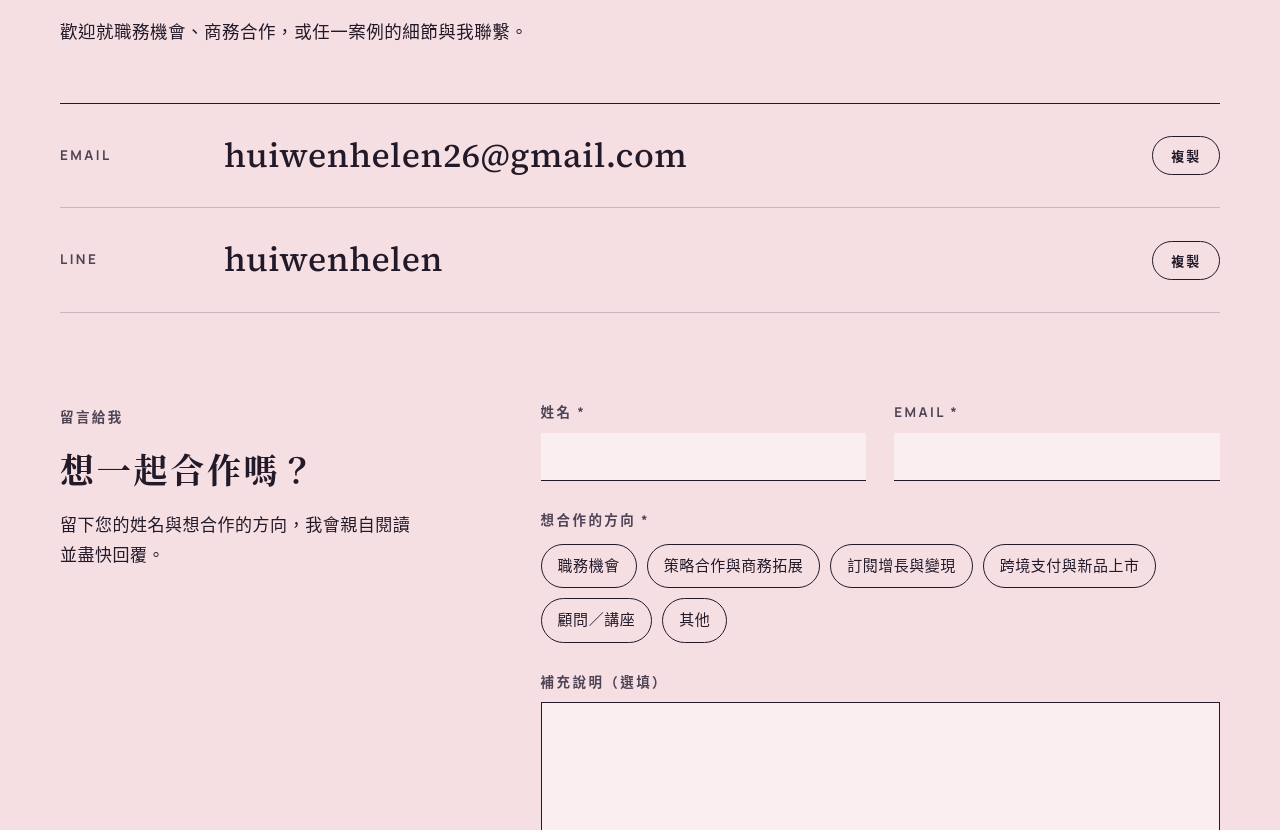
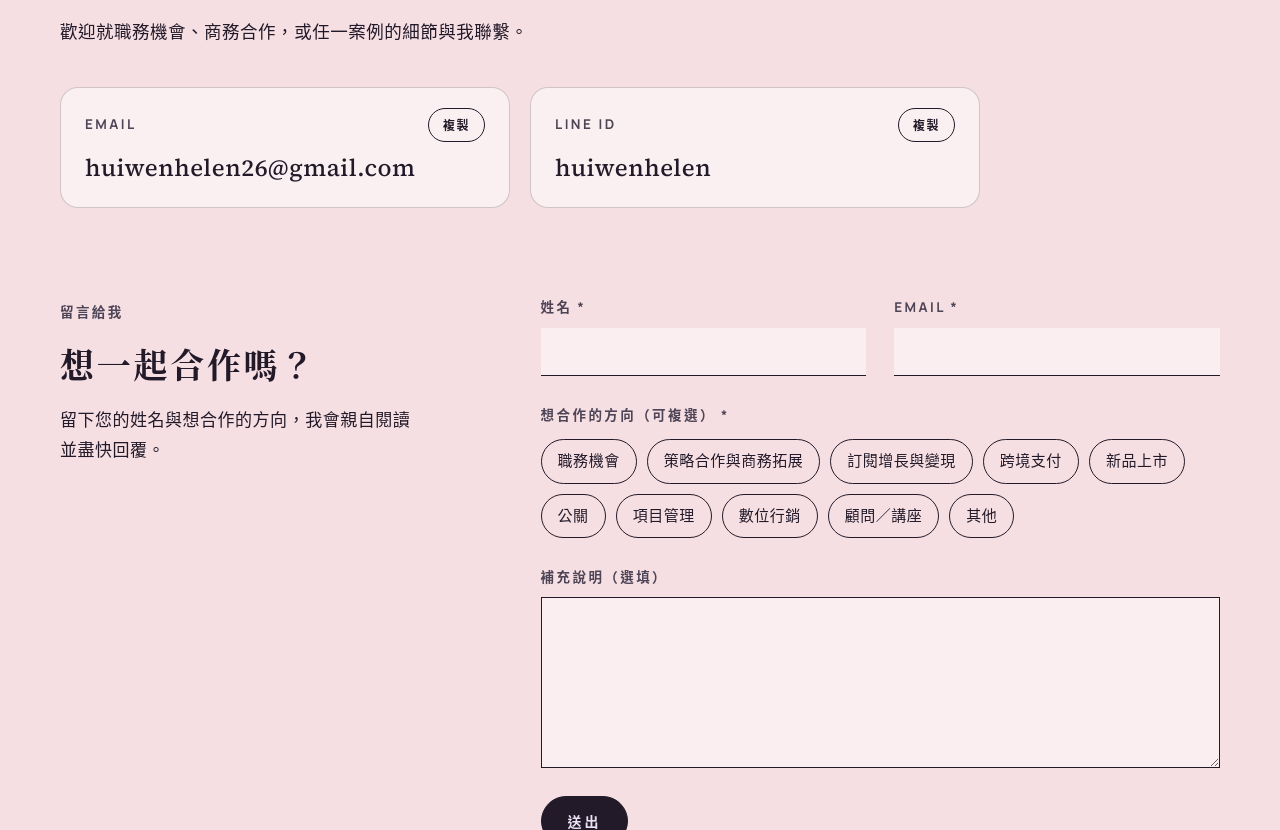
Before and after one commit to Huiwenhelen/huiwenhelen.github.io, a plain HTML site: page index.html in a window 1280 px wide. Shown: the part 5959-6789 px from the top of the page. Drawn offline with Linux system fonts and the light colour scheme.

Commit message:
Add files via upload

```diff
--- a/index.html
+++ b/index.html
@@ -168,13 +168,17 @@ button:focus-visible, a:focus-visible { outline: 1.5px solid var(--ink); outline
 .contact h2 { font-family: var(--serif); font-weight: 500; font-size: clamp(56px, 9vw, 120px); line-height: .95; letter-spacing: -.025em; margin: 18px 0 28px; }
 .contact h2 em { font-style: italic; }
 #page[data-l="zh"] .contact h2 { font-family: var(--serif-zh); font-weight: 600; font-size: clamp(40px, 6vw, 76px); letter-spacing: .1em; line-height: 1.2; }
-.contact > .inner > p { max-width: 60ch; font-weight: 400; font-size: 17.5px; margin: 0 0 56px; }
-.c-list { border-top: 1px solid var(--ink); }
-.c-row { display: grid; grid-template-columns: 140px minmax(0, 1fr) auto; gap: 24px; align-items: center; padding-block: 22px; border-bottom: 1px solid var(--hair); }
-.c-row .v { font-family: var(--serif); font-weight: 500; font-size: clamp(22px, 3vw, 34px); user-select: all; overflow-wrap: anywhere; min-width: 0; }
-.copy { font: 600 13px var(--sans); letter-spacing: .14em; text-transform: uppercase; background: transparent; color: var(--ink); border: 1px solid var(--ink); border-radius: 999px; padding: 9px 18px; cursor: pointer; }
+.contact > .inner > p { max-width: 60ch; font-weight: 400; font-size: 17.5px; margin: 0 0 40px; }
+.c-list { display: grid; grid-template-columns: repeat(2, minmax(0, 1fr)); gap: 20px; max-width: 920px; }
+.c-card { display: grid; grid-template-columns: minmax(0, 1fr) auto; gap: 10px 16px; align-items: center; padding: 20px 24px 24px; background: rgba(253,252,251,.6); border: 1px solid var(--hair); border-radius: 18px; }
+.c-card .label { grid-row: 1; grid-column: 1; }
+.c-card .copy { grid-row: 1; grid-column: 2; }
+.c-card .v { grid-row: 2; grid-column: 1 / -1; }
+.c-card .v { font-family: var(--serif); font-weight: 500; font-size: clamp(20px, 2vw, 24px); line-height: 1.3; text-decoration: none; overflow-wrap: anywhere; min-width: 0; }
+a.v:hover { text-decoration: underline; text-underline-offset: 4px; }
+.copy { font: 600 12px var(--sans); letter-spacing: .12em; text-transform: uppercase; background: transparent; color: var(--ink); border: 1px solid var(--ink); border-radius: 999px; padding: 7px 14px; cursor: pointer; white-space: nowrap; }
 .copy:hover { background: var(--ink); color: var(--blush); }
-@media (max-width: 640px) { .c-row { grid-template-columns: minmax(0, 1fr) auto; gap: 6px 16px; } .c-row .label { grid-column: 1 / -1; } }
+@media (max-width: 700px) { .c-list { grid-template-columns: 1fr; } }
 
 [hidden] { display: none !important; }
 .verify { white-space: nowrap; color: var(--rose); font-weight: 600; text-underline-offset: 3px; }
@@ -401,8 +405,16 @@ footer { padding-block: 36px 48px; display: flex; justify-content: space-between
     <h2><span lang="zh-Hant">期待與您交流</span><span lang="en">Let's <em>talk.</em></span></h2>
     <p><span lang="zh-Hant">歡迎就職務機會、商務合作，或任一案例的細節與我聯繫。</span><span lang="en">I welcome conversations about new roles, partnerships, or the detail behind any of these projects.</span></p>
     <div class="c-list">
-      <div class="c-row"><span class="label">Email</span><span class="v" id="email">huiwenhelen26@gmail.com</span><button class="copy" id="copy-email" type="button" data-target="email"><span lang="zh-Hant">複製</span><span lang="en">Copy</span></button></div>
-      <div class="c-row"><span class="label">Line</span><span class="v" id="line">huiwenhelen</span><button class="copy" id="copy-line" type="button" data-target="line"><span lang="zh-Hant">複製</span><span lang="en">Copy</span></button></div>
+      <div class="c-card">
+        <span class="label">Email</span>
+        <a class="v" id="email" href="mailto:huiwenhelen26@gmail.com">huiwenhelen26@gmail.com</a>
+        <button class="copy" type="button" data-target="email"><span lang="zh-Hant">複製</span><span lang="en">Copy</span></button>
+      </div>
+      <div class="c-card">
+        <span class="label">Line ID</span>
+        <span class="v" id="line">huiwenhelen</span>
+        <button class="copy" type="button" data-target="line"><span lang="zh-Hant">複製</span><span lang="en">Copy</span></button>
+      </div>
     </div>
 
     <div class="form-wrap" id="message">
@@ -419,14 +431,18 @@ footer { padding-block: 36px 48px; display: flex; justify-content: space-between
             <input name="email" type="email" required maxlength="200" autocomplete="email"></label>
         </div>
         <fieldset class="f">
-          <legend class="label"><span lang="zh-Hant">想合作的方向</span><span lang="en">What would you like to discuss?</span> *</legend>
+          <legend class="label"><span lang="zh-Hant">想合作的方向（可複選）</span><span lang="en">What would you like to discuss? (choose any)</span> *</legend>
           <div class="chips">
-            <label class="chip"><input type="radio" name="topic" value="職務機會 Job opportunity" required><span><span lang="zh-Hant">職務機會</span><span lang="en">Job opportunity</span></span></label>
-            <label class="chip"><input type="radio" name="topic" value="策略合作與商務拓展 Partnerships & BD"><span><span lang="zh-Hant">策略合作與商務拓展</span><span lang="en">Partnerships &amp; BD</span></span></label>
-            <label class="chip"><input type="radio" name="topic" value="訂閱增長與變現 Subscription growth"><span><span lang="zh-Hant">訂閱增長與變現</span><span lang="en">Subscription growth</span></span></label>
-            <label class="chip"><input type="radio" name="topic" value="跨境支付與新品上市 Payments & GTM"><span><span lang="zh-Hant">跨境支付與新品上市</span><span lang="en">Payments &amp; go-to-market</span></span></label>
-            <label class="chip"><input type="radio" name="topic" value="顧問／講座 Advisory / speaking"><span><span lang="zh-Hant">顧問／講座</span><span lang="en">Advisory / speaking</span></span></label>
-            <label class="chip"><input type="radio" name="topic" value="其他 Other"><span><span lang="zh-Hant">其他</span><span lang="en">Other</span></span></label>
+            <label class="chip"><input type="checkbox" name="topic" value="職務機會"><span><span lang="zh-Hant">職務機會</span><span lang="en">Job opportunity</span></span></label>
+            <label class="chip"><input type="checkbox" name="topic" value="策略合作與商務拓展"><span><span lang="zh-Hant">策略合作與商務拓展</span><span lang="en">Partnerships &amp; BD</span></span></label>
+            <label class="chip"><input type="checkbox" name="topic" value="訂閱增長與變現"><span><span lang="zh-Hant">訂閱增長與變現</span><span lang="en">Subscription growth</span></span></label>
+            <label class="chip"><input type="checkbox" name="topic" value="跨境支付"><span><span lang="zh-Hant">跨境支付</span><span lang="en">Cross-border payments</span></span></label>
+            <label class="chip"><input type="checkbox" name="topic" value="新品上市"><span><span lang="zh-Hant">新品上市</span><span lang="en">Product launch</span></span></label>
+            <label class="chip"><input type="checkbox" name="topic" value="公關"><span><span lang="zh-Hant">公關</span><span lang="en">Public relations</span></span></label>
+            <label class="chip"><input type="checkbox" name="topic" value="項目管理"><span><span lang="zh-Hant">項目管理</span><span lang="en">Project management</span></span></label>
+            <label class="chip"><input type="checkbox" name="topic" value="數位行銷"><span><span lang="zh-Hant">數位行銷</span><span lang="en">Digital marketing</span></span></label>
+            <label class="chip"><input type="checkbox" name="topic" value="顧問／講座"><span><span lang="zh-Hant">顧問／講座</span><span lang="en">Advisory / speaking</span></span></label>
+            <label class="chip"><input type="checkbox" name="topic" value="其他"><span><span lang="zh-Hant">其他</span><span lang="en">Other</span></span></label>
           </div>
         </fieldset>
         <label class="f"><span class="label"><span lang="zh-Hant">補充說明（選填）</span><span lang="en">Details (optional)</span></span>
@@ -506,24 +522,25 @@ footer { padding-block: 36px 48px; display: flex; justify-content: space-between
   var submit = document.getElementById('f-submit');
   var doneBox = document.getElementById('f-done');
   function t(zh, en) { return page.getAttribute('data-l') === 'en' ? en : zh; }
+  form.addEventListener('input', function (e) { e.target.removeAttribute('aria-invalid'); });
   form.addEventListener('submit', function (e) {
     e.preventDefault();
     msg.textContent = '';
     var name = form.elements.namedItem('name'), email = form.elements.namedItem('email');
-    var topic = form.querySelector('input[name="topic"]:checked');
+    var topics = Array.prototype.map.call(form.querySelectorAll('input[name="topic"]:checked'), function (c) { return c.value; });
     [name, email].forEach(function (el) { el.removeAttribute('aria-invalid'); });
     var bad = null;
     if (!name.value.trim()) { name.setAttribute('aria-invalid', 'true'); bad = bad || name; }
     if (!email.value.trim() || !email.checkValidity()) { email.setAttribute('aria-invalid', 'true'); bad = bad || email; }
-    if (bad || !topic) {
-      msg.textContent = t('請填寫姓名、有效的 Email，並選擇想合作的方向。', 'Please add your name, a valid email and choose a topic.');
+    if (bad || !topics.length) {
+      msg.textContent = t('請填寫姓名、有效的 Email，並至少選擇一個合作方向。', 'Please add your name, a valid email and choose at least one topic.');
       (bad || form.querySelector('input[name="topic"]')).focus();
       return;
     }
     var body = new URLSearchParams();
     body.append('name', name.value.trim());
     body.append('email', email.value.trim());
-    body.append('topic', topic.value);
+    body.append('topic', topics.join('、'));
     body.append('message', form.elements.message.value.trim());
     body.append('website', form.elements.website.value);
     body.append('lang', page.getAttribute('data-l'));
```
